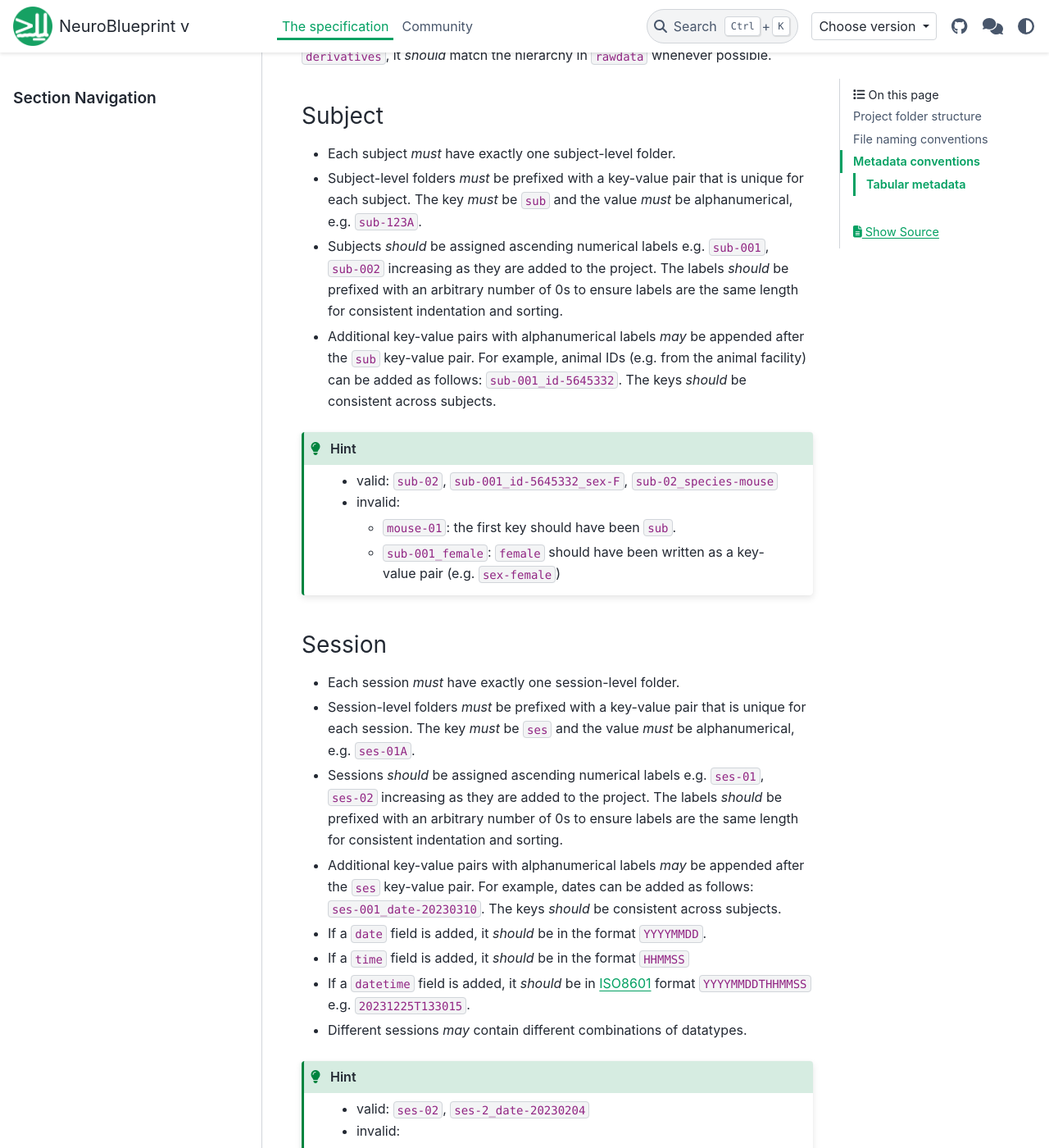
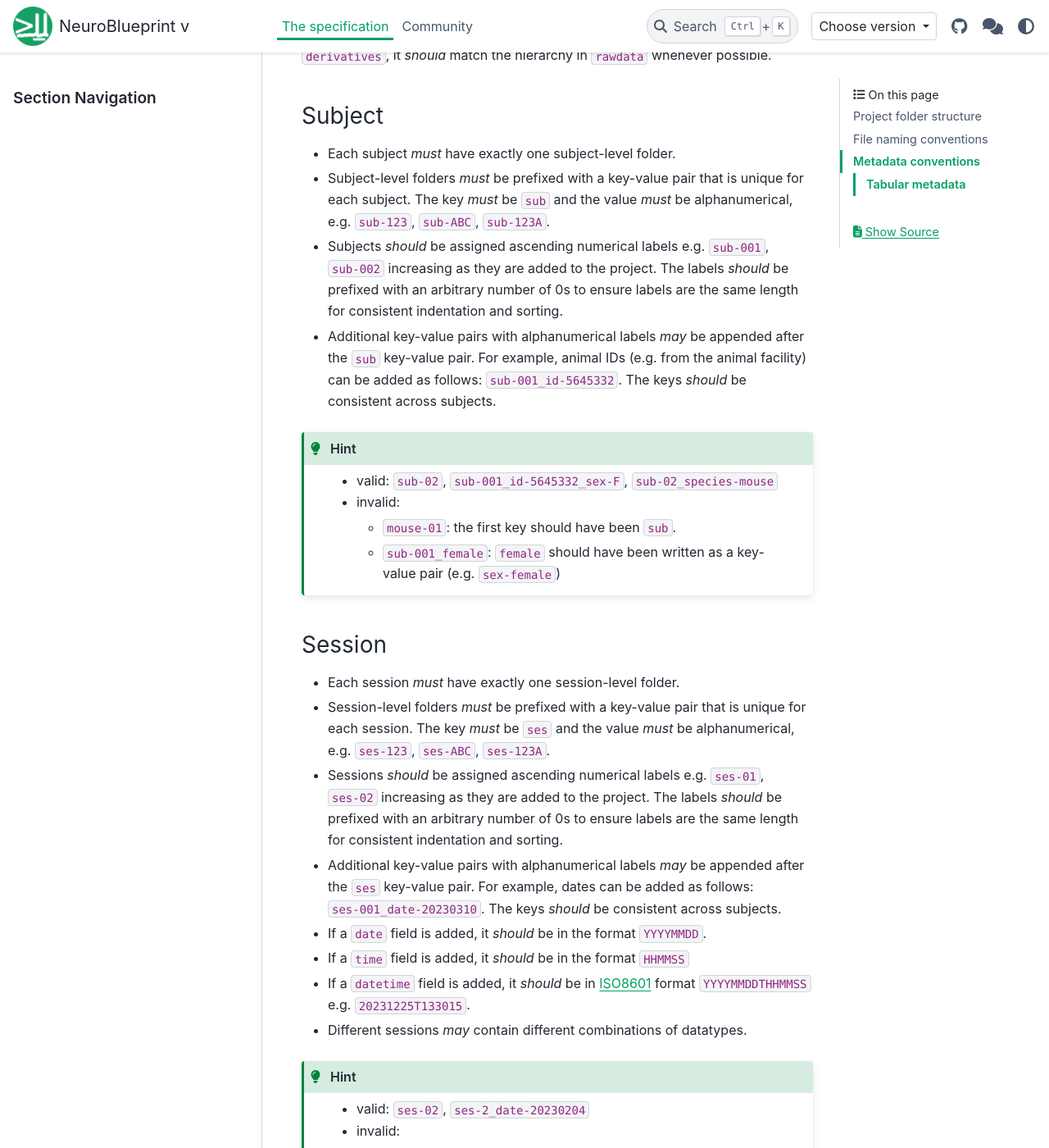
Before and after one commit to neuroinformatics-unit/NeuroBlueprint, a Sphinx documentation site: the page built from docs/source/specification.md, in a window 1280 px wide and 1400 px high, scrolled down 1637 px. Shown: the whole window at 82% size. Built offline with Sphinx 7.4.7 and the PyData theme 0.15.4, drawn with Linux system fonts in a browser that asks for light colours; the version number could not be read and is left out.

Commit message:
Improve label examples.

```diff
--- a/docs/source/specification.md
+++ b/docs/source/specification.md
@@ -39,7 +39,7 @@ Below we describe each level of the `rawdata` folder hierarchy in more detail. T
 ### Subject
 
 * Each subject *must* have exactly one subject-level folder.
-* Subject-level folders *must* be prefixed with a key-value pair that is unique for each subject. The key *must* be `sub` and the value *must* be alphanumerical, e.g. `sub-123A`.
+* Subject-level folders *must* be prefixed with a key-value pair that is unique for each subject. The key *must* be `sub` and the value *must* be alphanumerical, e.g. `sub-123`, `sub-ABC`, `sub-123A`.
 * Subjects *should* be assigned ascending numerical labels e.g. `sub-001`, `sub-002` increasing as they are added to the project. The labels *should* be prefixed with an arbitrary number of 0s to ensure labels are the same length for consistent indentation and sorting.
 * Additional key-value pairs with alphanumerical labels *may* be appended after the `sub` key-value pair. For example, animal IDs (e.g. from the animal facility) can be added as follows: `sub-001_id-5645332`. The keys *should* be consistent across subjects.
 
@@ -53,7 +53,7 @@ Below we describe each level of the `rawdata` folder hierarchy in more detail. T
 ### Session
 
 * Each session *must* have exactly one session-level folder.
-* Session-level folders *must* be prefixed with a key-value pair that is unique for each session. The key *must* be `ses` and the value *must* be alphanumerical, e.g. `ses-01A`.
+* Session-level folders *must* be prefixed with a key-value pair that is unique for each session. The key *must* be `ses` and the value *must* be alphanumerical, e.g. `ses-123`, `ses-ABC`, `ses-123A`.
 * Sessions *should* be assigned ascending numerical labels e.g. `ses-01`, `ses-02` increasing as they are added to the project. The labels *should* be prefixed with an arbitrary number of 0s to ensure labels are the same length for consistent indentation and sorting.
 * Additional key-value pairs with alphanumerical labels *may* be appended after the `ses` key-value pair. For example, dates can be added as follows: `ses-001_date-20230310`. The keys *should* be consistent across subjects.
 * If a `date` field is added, it *should* be in the format `YYYYMMDD`.
```
